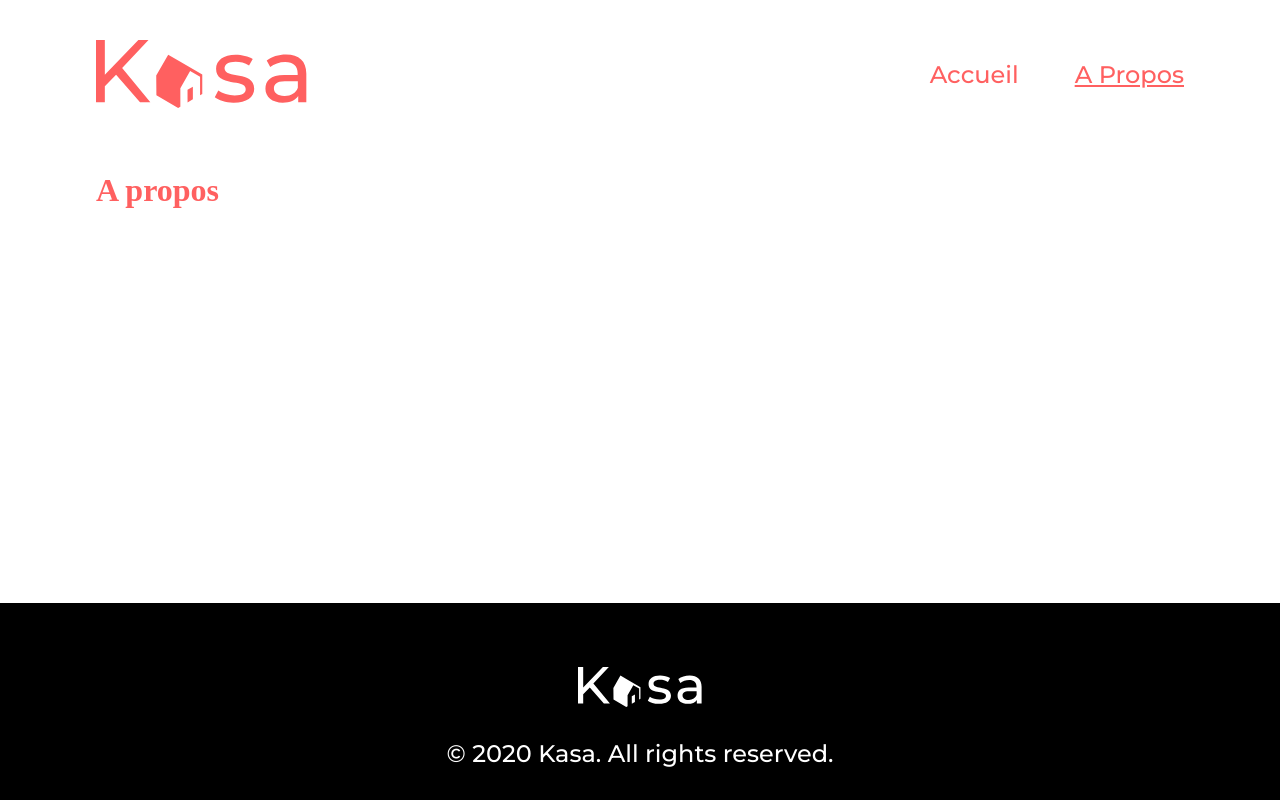
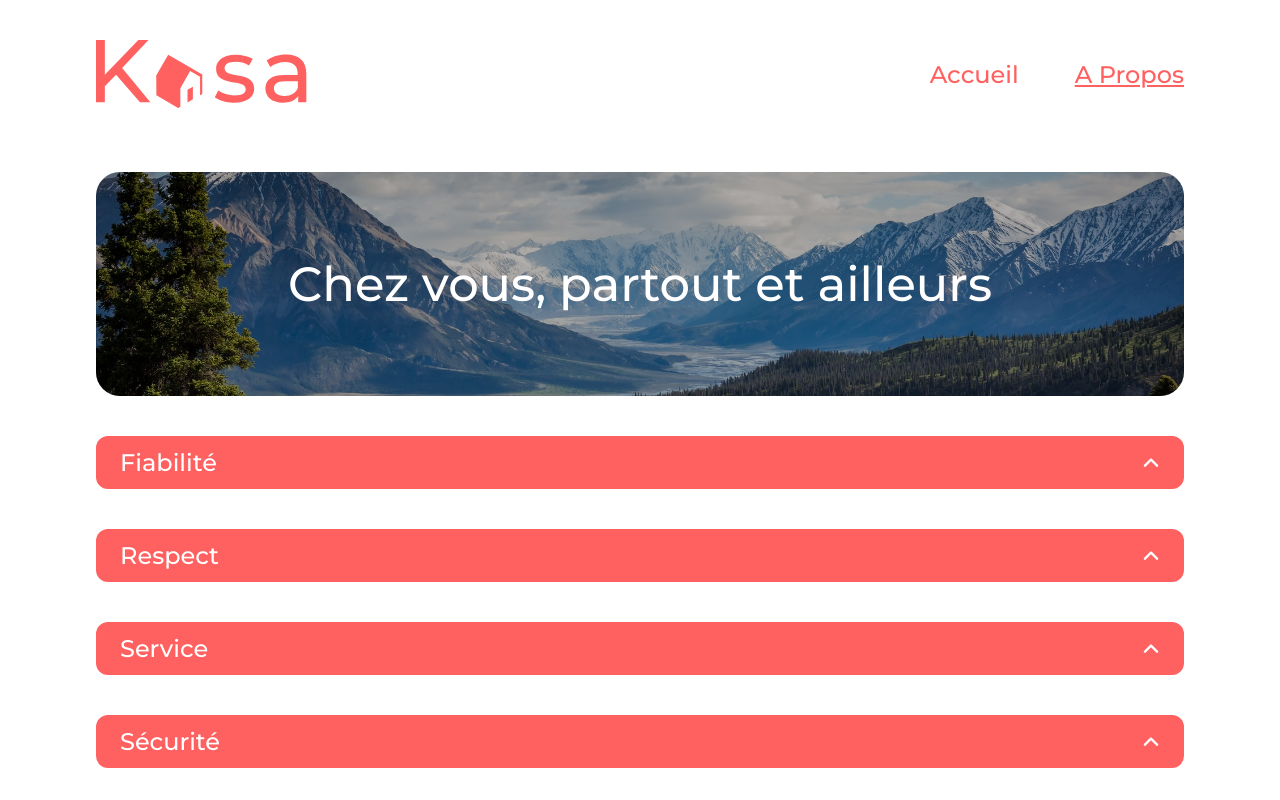
Before and after one commit to KGabard/OC_P11_Kasa, a React (Create React App) app: page /about in a window 1280 px wide. Shown: the top 800 px of the page. Built offline with nearby package versions, Linux system fonts and the light colour scheme.

Commit message:
Add Housing page, Not Found page and About page

```diff
--- a/src/components/Accordion.tsx
+++ b/src/components/Accordion.tsx
@@ -1,20 +1,33 @@
-import { useState } from 'react'
+import { useRef, useState } from 'react'
 import chevronIcon from '../assets/icons/chevron-up.svg'
 
 type Props = {
   title: string
-  description: string
+  content: string | string[]
   version?: 'housing-page' | 'about-page'
+  open?: boolean
 }
 
-function Accordion({ title, description, version = 'housing-page' }: Props) {
-  const [isOpen, setIsOpen] = useState(false)
+function Accordion({
+  title,
+  content,
+  version = 'housing-page',
+  open = false,
+}: Props) {
+  const [isOpen, setIsOpen] = useState(open)
   const [isOpening, setIsOpening] = useState(false)
+  const contentRef = useRef<HTMLDivElement | null>(null);
+  let text: string
 
-  console.log(version)
+  if (Array.isArray(content)) {
+    text = content.join('\n')
+  } else {
+    text = content
+  }
 
   const handleToggleDescription = () => {
     if (isOpening) return
+    if (!isOpen) contentRef.current?.scrollIntoView({behavior: "smooth", block: "center", inline: "nearest"})
     setIsOpening(true)
     setIsOpen(!isOpen)
     setTimeout(() => {
@@ -24,7 +37,7 @@ function Accordion({ title, description, version = 'housing-page' }: Props) {
 
   return (
     <div className="accordion">
-      <div className="accordion__header">
+      <div className="accordion__header" onClick={handleToggleDescription}>
         <h2
           className={`accordion__title ${
             version === 'housing-page' ? 'accordion__title--housing-page' : ''
@@ -38,10 +51,10 @@ function Accordion({ title, description, version = 'housing-page' }: Props) {
           }`}
           src={chevronIcon}
           alt="chevron"
-          onClick={handleToggleDescription}
         />
       </div>
       <div
+        ref={contentRef}
         className={`accordion__description ${
           isOpen || isOpening ? 'accordion__description--open' : ''
         }`}
@@ -61,8 +74,9 @@ function Accordion({ title, description, version = 'housing-page' }: Props) {
                 ? 'accordion__description__text--about-page'
                 : ''
             }`}
+            style={Array.isArray(content) ? { whiteSpace: 'break-spaces' } : {}}
           >
-            {description}
+            {text}
           </p>
         </div>
       </div>
--- a/src/data/logements.json
+++ b/src/data/logements.json
@@ -18,6 +18,7 @@
 		"rating": "5",
 		"location": "Ile de France - Paris 17e",
 		"equipments": [
+			"Équipements de base lorem ipsum lorem ipsum lorem ipsum",
 			"Équipements de base",
 			"Micro-Ondes",
 			"Douche italienne",
--- a/src/pages/About.tsx
+++ b/src/pages/About.tsx
@@ -1,6 +1,32 @@
+import Banner from '../components/Banner'
+import aboutBanner from '../assets/images/about-banner.jpg'
+import Accordion from '../components/Accordion'
+
 const About = () => {
   return (
-      <h1>A propos</h1>
+    <>
+      <Banner imageUrl={aboutBanner} title="Chez vous, partout et ailleurs" />
+      <Accordion
+        title={'Fiabilité'}
+        content={'Les annonces postées sur Kasa garantissent une fiabilité totale. Les photos sont conformes aux logements, et toutes les informations sont régulièrement vérifiées  par nos équipes.'}
+        version={'about-page'}
+      />
+      <Accordion
+        title={'Respect'}
+        content={'La bienveillance fait partie des valeurs fondatrices de Kasa. Tout comportement discriminatoire ou de perturbation du voisinage entraînera une exclusion de notre plateforme.'}
+        version={'about-page'}
+      />
+      <Accordion
+        title={'Service'}
+        content={"Nos équipes se tiennent à votre disposition pour vous fournir une expérience parfaite. N'hésitez pas à nous contacter si vous avez la moindre question."}
+        version={'about-page'}
+      />
+      <Accordion
+        title={'Sécurité'}
+        content={"La sécurité est la priorité de Kasa. Aussi bien pour nos hôtes que pour les voyageurs, chaque logement correspond aux critères de sécurité établis par nos services. En laissant une note aussi bien à l'hôte qu'au locataire, cela permet à nos équipes de vérifier que les standards sont bien respectés. Nous organisons également des ateliers sur la sécurité domestique pour nos hôtes."}
+        version={'about-page'}
+      />
+    </>
   )
 }
 
--- a/src/pages/Housing.tsx
+++ b/src/pages/Housing.tsx
@@ -33,8 +33,15 @@ const Housing = () => {
           <div className="housing-infos">
             <Accordion
               title={'Description'}
-              description={currentHousing.description}
+              content={currentHousing.description}
               version={'housing-page'}
+              open={true}
+            />
+            <Accordion
+              title={'Équipements'}
+              content={currentHousing.equipments}
+              version={'housing-page'}
+              open={true}
             />
           </div>
         </>
--- a/src/pages/NotFound.tsx
+++ b/src/pages/NotFound.tsx
@@ -1,6 +1,12 @@
+import { Link } from "react-router-dom"
+
 const NotFound = () => {
   return (
-      <h1>Erreur 404</h1>
+    <div className="not-found">
+      <h1 className="not-found__header">404</h1>
+      <p className="not-found__subtitle">Oups ! La page que vous demandez n'existe pas.</p>
+      <Link className="not-found__homepage-link" to={'/'}>Retourner sur la page d'accueil</Link>
+    </div>
   )
 }
 
--- a/src/styles/components/_accordion.scss
+++ b/src/styles/components/_accordion.scss
@@ -1,5 +1,7 @@
 .accordion {
-  width: 50%;
+  // width: 0px;
+  // flex: 1 1 0px;
+  width: 100%;
 
   &__header {
     background-color: black;
@@ -11,6 +13,7 @@
     background-color: $highlight-primary;
     position: relative;
     z-index: 10;
+    cursor: pointer;
   }
 
   &__title {
@@ -27,7 +30,6 @@
     height: 18px;
     transition: transform 250ms ease-in-out;
     width: fit-content;
-    cursor: pointer;
 
     &--open {
       transform: rotate(-180deg);
@@ -47,7 +49,7 @@
       background-color: $neutral-primary;
       width: 100%;
       height: fit-content;
-      padding: 32px 16px;
+      padding: 32px 20px;
       border-radius: 0 0 12px 12px;
       transform: translateY(-100%);
       transition: transform 250ms ease-in-out;
@@ -58,6 +60,7 @@
     }
 
     &__text {
+      text-align: justify;
       &--housing-page {
         @include typographies(body-light);
       }
--- a/src/styles/components/_banner.scss
+++ b/src/styles/components/_banner.scss
@@ -8,6 +8,7 @@
   align-items: center;
   justify-content: center;
   position: relative;
+  padding: 32px;
   &__overlay {
     position: absolute;
     top: 0;
--- a/src/styles/components/_carousel.scss
+++ b/src/styles/components/_carousel.scss
@@ -28,6 +28,7 @@
     position: absolute;
     z-index: 1;
     cursor: pointer;
+    filter: drop-shadow(2px 2px 2px rgb(0,0,0,0.4));
 
     &--previous {
       left: 20px;
--- /dev/null
+++ b/src/styles/layouts/_housing-infos.scss
@@ -0,0 +1,5 @@
+.housing-infos {
+  width: 100%;
+  display: flex;
+  gap: 72px;
+}
--- /dev/null
+++ b/src/styles/layouts/_not-found.scss
@@ -0,0 +1,22 @@
+.not-found {
+  width: 100%;
+  display: flex;
+  flex-direction: column;
+  align-items: center;
+
+  &__header {
+    @include typographies(404);
+    margin-bottom: 48px;
+  }
+
+  &__subtitle {
+    @include typographies(title);
+    margin-bottom: 144px;
+
+  }
+
+  &__homepage-link {
+    @include typographies(body);
+    color: inherit;
+  }
+}
--- a/src/styles/main.scss
+++ b/src/styles/main.scss
@@ -18,3 +18,5 @@
 @import './layouts/page-body';
 @import './layouts/housing-list';
 @import './layouts/housing-header';
+@import './layouts/housing-infos';
+@import './layouts/not-found';
```
Also changed, not shown: src/assets/icons/chevron-up.svg.
